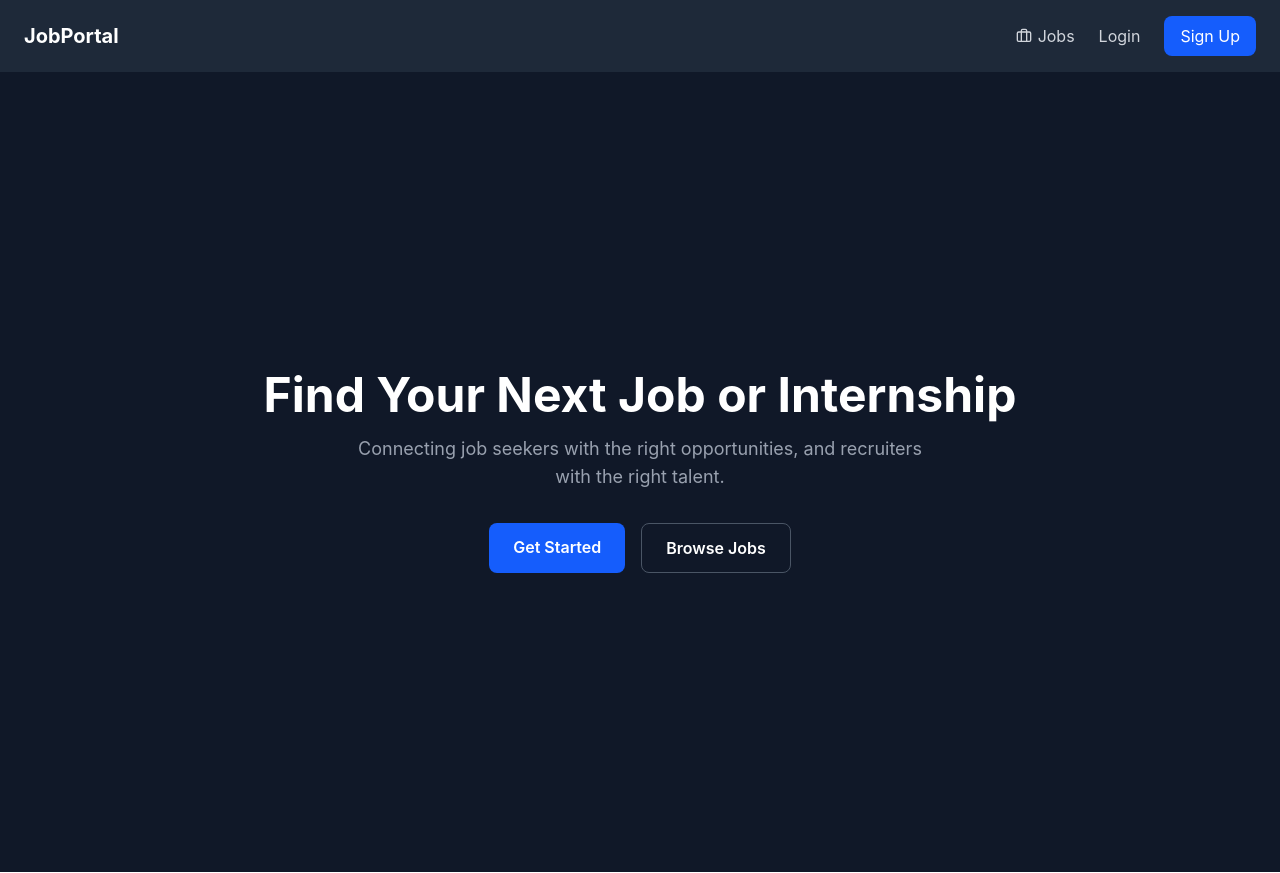
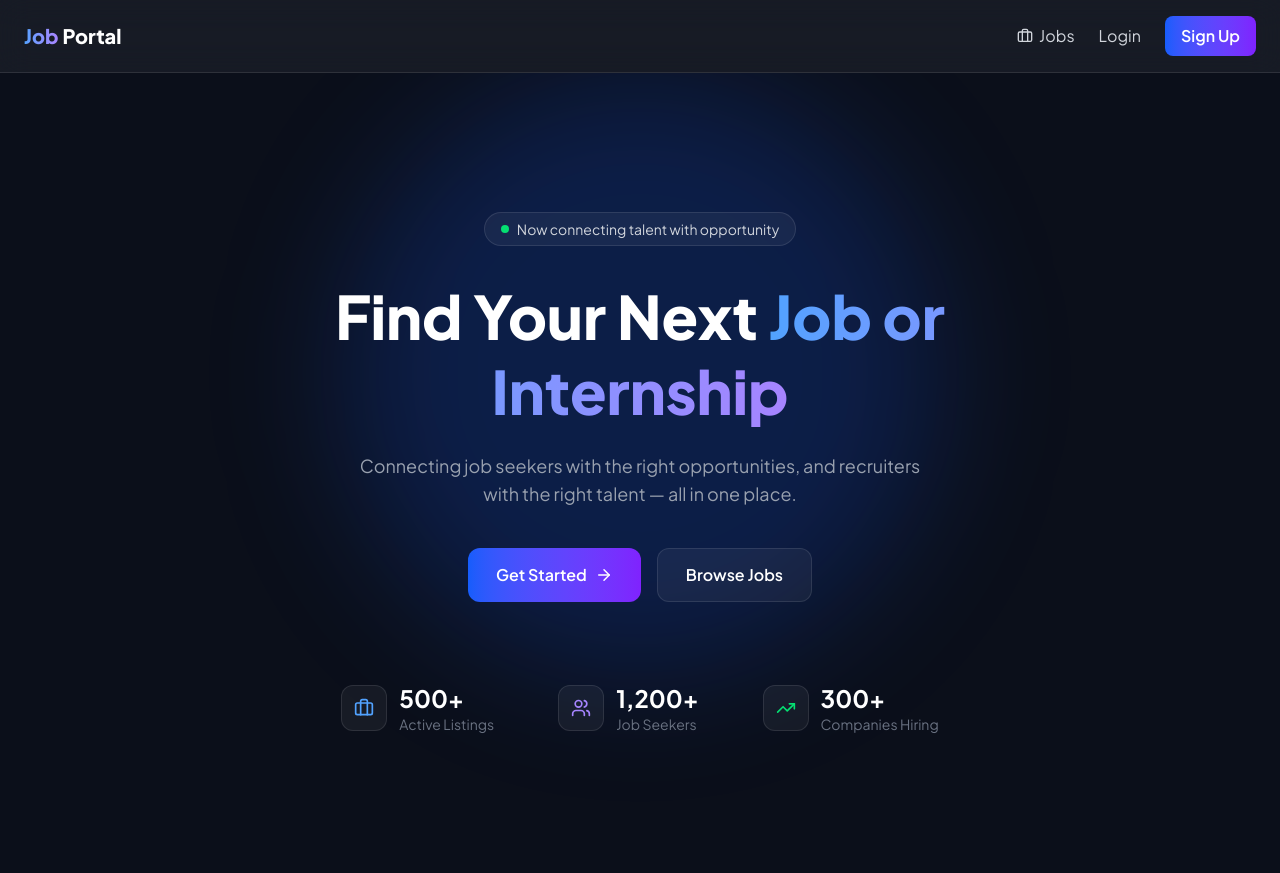
Before and after one commit to hamidnadeem043/JOB-PORTAL, a React (Vite) app in the folder job-portal/: page / in a window 1280 px wide. Built offline with nearby package versions, Linux system fonts and the light colour scheme.

Commit message:
improve ui of nav bar and home page

```diff
--- a/job-portal/index.html
+++ b/job-portal/index.html
@@ -1,13 +1,20 @@
 <!doctype html>
 <html lang="en">
+
 <head>
   <meta charset="UTF-8" />
   <link rel="icon" type="image/svg+xml" href="/favicon.svg" />
+  <link rel="preconnect" href="https://fonts.googleapis.com">
+  <link rel="preconnect" href="https://fonts.gstatic.com" crossorigin>
+  <link href="https://fonts.googleapis.com/css2?family=Plus+Jakarta+Sans:wght@400;500;600;700;800&display=swap"
+    rel="stylesheet">
   <meta name="viewport" content="width=device-width, initial-scale=1.0" />
   <title>job-portal</title>
 </head>
+
 <body>
   <div id="root"></div>
   <script type="module" src="/src/main.jsx"></script>
 </body>
+
 </html>
--- a/job-portal/src/components/Navbar.jsx
+++ b/job-portal/src/components/Navbar.jsx
@@ -19,10 +19,13 @@ function Navbar() {
   }
 
   return (
-    <nav className="bg-gray-800 px-6 py-4">
+    <nav className="bg-white/5 backdrop-blur-lg border-b border-white/10 px-6 py-4 sticky top-0 z-40">
       <div className="flex items-center justify-between">
-        <Link to="/" className="text-white text-xl font-bold" onClick={closeMenu}>
-          JobPortal
+        <Link to="/" className="text-xl font-extrabold flex items-center gap-1" onClick={closeMenu}>
+          <span className="bg-gradient-to-r from-blue-400 to-violet-400 bg-clip-text text-transparent">
+            Job
+          </span>
+          <span className="text-white">Portal</span>
         </Link>
 
         {/* Hamburger button — sirf mobile pe dikhega */}
@@ -43,7 +46,7 @@ function Navbar() {
           {role === 'guest' && (
             <>
               <Link to="/login" className="text-gray-300 hover:text-white">Login</Link>
-              <Link to="/register" className="bg-blue-600 hover:bg-blue-700 text-white px-4 py-2 rounded-lg">
+              <Link to="/register" className="bg-gradient-to-r from-blue-600 to-violet-600 hover:from-blue-500 hover:to-violet-500 text-white px-4 py-2 rounded-lg font-semibold transition-all">
                 Sign Up
               </Link>
             </>
@@ -98,7 +101,7 @@ function Navbar() {
               <Link
                 to="/register"
                 onClick={closeMenu}
-                className="bg-blue-600 hover:bg-blue-700 text-white px-4 py-2 rounded-lg text-center"
+                className="bg-gradient-to-r from-blue-600 to-violet-600 hover:from-blue-500 hover:to-violet-500 text-white px-4 py-2 rounded-lg font-semibold text-center transition-all"
               >
                 Sign Up
               </Link>
--- a/job-portal/src/index.css
+++ b/job-portal/src/index.css
@@ -1,28 +1,9 @@
 @import "tailwindcss";
 
-@keyframes fadeIn {
-  from { opacity: 0; }
-  to { opacity: 1; }
+* {
+  font-family: 'Plus Jakarta Sans', -apple-system, sans-serif;
 }
 
-@keyframes fadeInUp {
-  from { opacity: 0; transform: translateY(12px); }
-  to { opacity: 1; transform: translateY(0); }
+body {
+  background-color: #0b0f1a;
 }
-
-@keyframes scaleIn {
-  from { opacity: 0; transform: scale(0.95); }
-  to { opacity: 1; transform: scale(1); }
-}
-
-.animate-fade-in {
-  animation: fadeIn 0.3s ease-out;
-}
-
-.animate-fade-in-up {
-  animation: fadeInUp 0.4s ease-out both;
-}
-
-.animate-scale-in {
-  animation: scaleIn 0.2s ease-out;
-}
--- a/job-portal/src/pages/Home.jsx
+++ b/job-portal/src/pages/Home.jsx
@@ -1,34 +1,82 @@
 import { Link } from 'react-router-dom'
+import { ArrowRight, Briefcase, Users, TrendingUp } from 'lucide-react'
 
 function Home() {
   return (
-    <div className="min-h-screen bg-gray-900 text-white animate-fade-in">
+    <div className="min-h-screen text-white relative overflow-hidden" style={{ backgroundColor: '#0b0f1a' }}>
 
+      {/* Background glow effect */}
+      <div className="absolute top-0 left-1/2 -translate-x-1/2 w-[600px] h-[600px] bg-blue-600/20 rounded-full blur-3xl pointer-events-none" />
 
-      <div className="flex flex-col items-center justify-center h-screen text-center px-4">
-        <h1 className="text-5xl font-bold mb-4">
-          Find Your Next Job or Internship
+      <div className="relative flex flex-col items-center justify-center min-h-screen text-center px-4 py-20">
+
+        {/* Small badge */}
+        <div className="flex items-center gap-2 bg-white/5 border border-white/10 rounded-full px-4 py-1.5 mb-8 text-sm text-gray-300">
+          <span className="w-2 h-2 bg-green-400 rounded-full"></span>
+          Now connecting talent with opportunity
+        </div>
+
+        <h1 className="text-5xl sm:text-6xl font-extrabold mb-6 max-w-3xl leading-tight">
+          Find Your Next{' '}
+          <span className="bg-gradient-to-r from-blue-400 to-violet-400 bg-clip-text text-transparent">
+            Job or Internship
+          </span>
         </h1>
-        <p className="text-gray-400 text-lg mb-8 max-w-xl">
-          Connecting job seekers with the right opportunities, and recruiters with the right talent.
+
+        <p className="text-gray-400 text-lg mb-10 max-w-xl">
+          Connecting job seekers with the right opportunities, and recruiters with the right talent — all in one place.
         </p>
 
-        <div className="flex gap-4">
+        <div className="flex flex-col sm:flex-row gap-4 mb-20">
           <Link
             to="/register"
-            className="bg-blue-600 hover:bg-blue-700 px-6 py-3 rounded-lg font-semibold"
+            className="group bg-gradient-to-r from-blue-600 to-violet-600 hover:from-blue-500 hover:to-violet-500 px-7 py-3.5 rounded-xl font-semibold flex items-center justify-center gap-2 transition-all"
           >
             Get Started
+            <ArrowRight size={18} className="group-hover:translate-x-1 transition-transform" />
           </Link>
           <Link
             to="/jobs"
-            className="border border-gray-600 hover:border-gray-400 px-6 py-3 rounded-lg font-semibold"
+            className="bg-white/5 hover:bg-white/10 border border-white/10 px-7 py-3.5 rounded-xl font-semibold transition-colors"
           >
             Browse Jobs
           </Link>
         </div>
+
+        {/* Stats row */}
+        <div className="flex flex-wrap justify-center gap-8 sm:gap-16 text-left">
+          <div className="flex items-center gap-3">
+            <div className="bg-white/5 border border-white/10 p-3 rounded-xl">
+              <Briefcase size={20} className="text-blue-400" />
+            </div>
+            <div>
+              <p className="text-2xl font-bold">500+</p>
+              <p className="text-gray-500 text-sm">Active Listings</p>
+            </div>
+          </div>
+
+          <div className="flex items-center gap-3">
+            <div className="bg-white/5 border border-white/10 p-3 rounded-xl">
+              <Users size={20} className="text-violet-400" />
+            </div>
+            <div>
+              <p className="text-2xl font-bold">1,200+</p>
+              <p className="text-gray-500 text-sm">Job Seekers</p>
+            </div>
+          </div>
+
+          <div className="flex items-center gap-3">
+            <div className="bg-white/5 border border-white/10 p-3 rounded-xl">
+              <TrendingUp size={20} className="text-green-400" />
+            </div>
+            <div>
+              <p className="text-2xl font-bold">300+</p>
+              <p className="text-gray-500 text-sm">Companies Hiring</p>
+            </div>
+          </div>
+        </div>
+
       </div>
-
     </div>
   )
 }
--- a/job-portal/src/pages/Jobs.jsx
+++ b/job-portal/src/pages/Jobs.jsx
@@ -1,16 +1,27 @@
-import { useState } from 'react'
-import dummyJobs from '../data/dummyJobs'
+import { useState, useEffect } from 'react'
 import JobCard from '../components/JobCard'
 import { Search } from 'lucide-react'
 import { JOB_TYPES } from '../constants/jobTypes'
+import { getAllJobs } from '../services/jobsService'
 
 function Jobs() {
+  const [jobs, setJobs] = useState([])
+  const [loading, setLoading] = useState(true)
   const [searchTerm, setSearchTerm] = useState('')
   const [typeFilter, setTypeFilter] = useState('All')
 
   const types = ['All', ...JOB_TYPES]
 
-  const filteredJobs = dummyJobs.filter((job) => {
+  useEffect(() => {
+    async function fetchJobs() {
+      const data = await getAllJobs()
+      setJobs(data)
+      setLoading(false)
+    }
+    fetchJobs()
+  }, [])
+
+  const filteredJobs = jobs.filter((job) => {
     const matchesSearch =
       job.title.toLowerCase().includes(searchTerm.toLowerCase()) ||
       job.company.toLowerCase().includes(searchTerm.toLowerCase())
@@ -27,7 +38,6 @@ function Jobs() {
         Explore Jobs & Internships
       </h1>
 
-      {/* Search + Filter Bar */}
       <div className="max-w-4xl mx-auto mb-8 flex flex-col sm:flex-row gap-3">
         <div className="flex-1 relative">
           <Search size={18} className="absolute left-3 top-1/2 -translate-y-1/2 text-gray-500" />
@@ -53,12 +63,14 @@ function Jobs() {
         </select>
       </div>
 
-      {/* Results count */}
+      {loading ? (
+        <p className="text-gray-400 text-center mt-10">Loading jobs...</p>
+      ) : (
+        <>
           <p className="text-gray-400 text-center mb-6 text-sm">
             {filteredJobs.length} job{filteredJobs.length !== 1 ? 's' : ''} found
           </p>
 
-      {/* Job Cards */}
           {filteredJobs.length === 0 ? (
             <p className="text-gray-400 text-center mt-10">
               No jobs match your search.
@@ -70,6 +82,8 @@ function Jobs() {
               ))}
             </div>
           )}
+        </>
+      )}
 
     </div>
   )
--- /dev/null
+++ b/job-portal/src/services/jobsService.js
@@ -0,0 +1,12 @@
+import dummyJobs from '../data/dummyJobs'
+
+// Abhi ye dummy data return karta hai.
+// Jab backend ready ho, sirf yahan fetch() call add karni hogi — baaki app nahi badlegi.
+
+export async function getAllJobs() {
+  return dummyJobs
+}
+
+export async function getJobById(id) {
+  return dummyJobs.find((job) => job.id === Number(id))
+}
```
Lines whose indentation alone changed are shown as unchanged.
